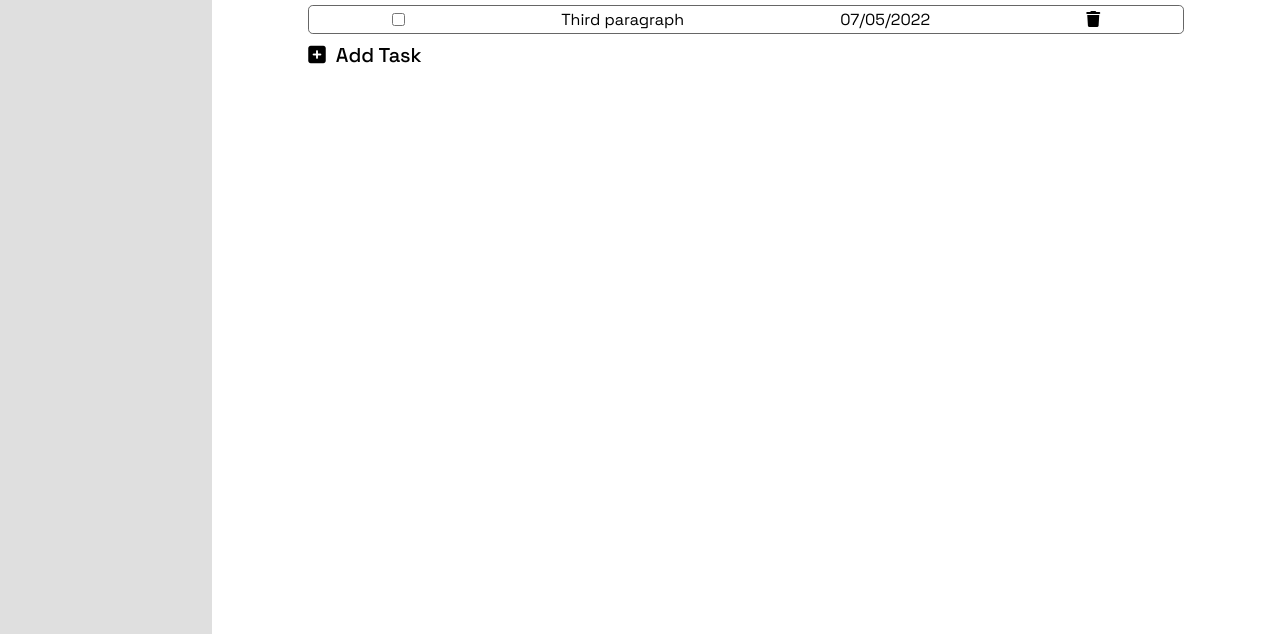
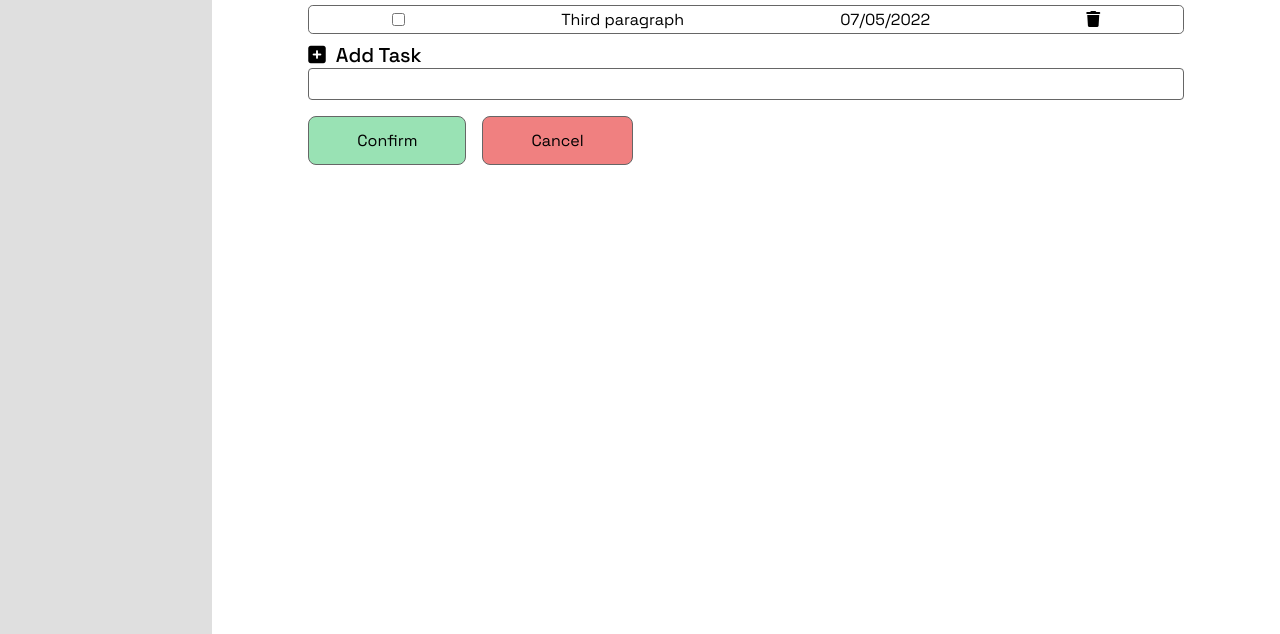
Before and after one commit to haroldm2598/Project-todolist, a website built with webpack: page dist/index.html in a window 1280 px wide. Both pictures are taken after a click on the button "Add Task". Shown: the part 269-903 px from the top of the page. Built offline with nearby package versions, Linux system fonts and the light colour scheme.

Commit message:
twelventh commit / july 05 2022

```diff
--- a/src/modules/contentComponents/inboxIndex.js
+++ b/src/modules/contentComponents/inboxIndex.js
@@ -66,6 +66,38 @@ const radioButtons = () => {
 	return element;
 };
 
+const modalTask = () => {
+	const element = document.createElement('div');
+	const inputTask = document.createElement('input');
+	const confirmBtn = document.createElement('button');
+	const cancelBtn = document.createElement('button');
+
+	setAttributes(element, { class: 'contentContainer__task', id: 'modalTask' });
+	setAttributes(inputTask, {
+		type: 'text',
+		id: 'inputTast',
+		name: 'Input Task',
+		class: 'contentContainer__task--input'
+	});
+	setAttributes(confirmBtn, { class: 'contentContainer__task--confirm' });
+	setAttributes(cancelBtn, { class: 'contentContainer__task--cancel' });
+
+	confirmBtn.textContent = 'Confirm';
+	cancelBtn.textContent = 'Cancel';
+
+	cancelBtn.addEventListener('click', () => {
+		const targetElement = document.querySelector('#modalTask');
+
+		targetElement.parentElement.removeChild(targetElement);
+	});
+
+	element.appendChild(inputTask);
+	element.appendChild(confirmBtn);
+	element.appendChild(cancelBtn);
+
+	return element;
+};
+
 export const inboxComponents = () => {
 	const element = document.createElement('div');
 	const buttonWrapper = document.createElement('div');
@@ -76,7 +108,7 @@ export const inboxComponents = () => {
 	h1.textContent = 'inbox';
 	buttonTask.textContent = 'Add Task';
 	buttonTask.addEventListener('click', () => {
-		console.log('Clicked buttonTask ');
+		element.appendChild(modalTask());
 	});
 
 	element.classList.add('contentContainer');
--- a/src/styles/main.scss
+++ b/src/styles/main.scss
@@ -111,4 +111,31 @@ $fa-font-path: '~@fortawesome/fontawesome-free/webfonts';
 			cursor: pointer;
 		}
 	}
+
+	&__task {
+		&--input {
+			width: 100%;
+			padding: 0.5em 0.2em;
+			border: 1px solid $mainBG1;
+			border-radius: 0.3em;
+		}
+
+		&--confirm,
+		&--cancel {
+			margin: 1em 1em 1em 0;
+			padding: 0.8em 3em;
+			border: 1px solid $mainBG1;
+			border-radius: 0.5em;
+			font-size: 1rem;
+			cursor: pointer;
+		}
+
+		&--confirm {
+			background-color: #99e2b4;
+		}
+
+		&--cancel {
+			background-color: #f08080;
+		}
+	}
 }
```
